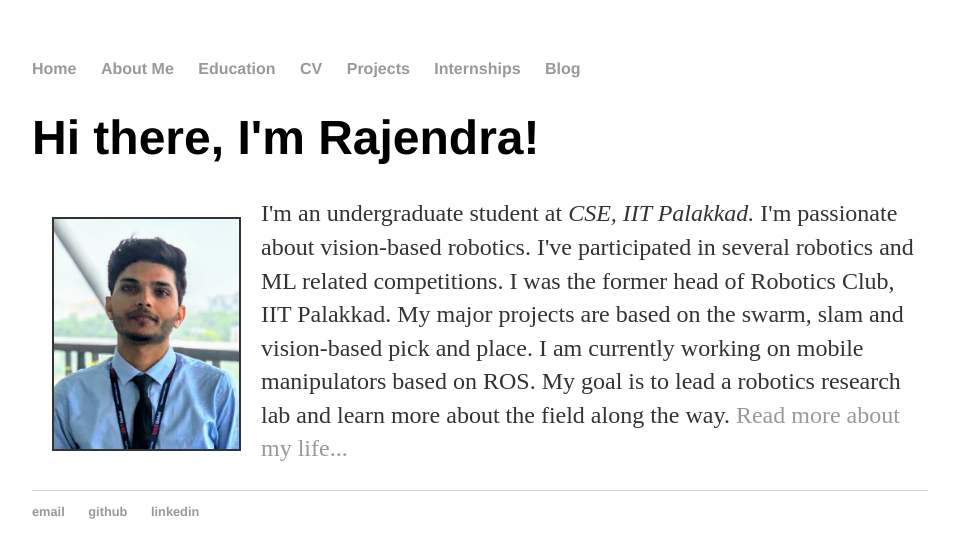
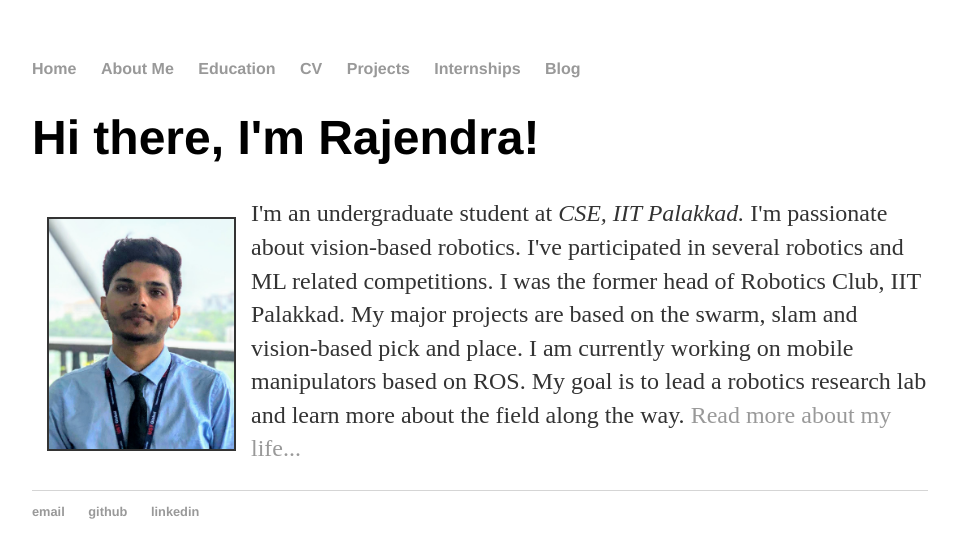
Before and after one commit to iamrajee/iamrajee.github.io, a Jekyll site: the page built from index.html, in a window 1280 px wide. Shown: the top 558 px of the page, without its empty margins (160-1117 px from the left). Built offline with Jekyll 4.4.1, drawn with Linux system fonts in a browser that asks for light colours.

Commit message:
Update index.html

```diff
--- a/index.html
+++ b/index.html
@@ -4,5 +4,5 @@
 ---
 <div class="blurb">
 	<h1>Hi there, I'm Rajendra!</h1>
-	<p><img src="images/rajendra_passport_photo.jpg" height="230" width="185" align="left" border="2" HSPACE="20" VSPACE="20" />I'm an undergraduate student at <em>CSE, IIT Palakkad.</em> I'm passionate about vision-based robotics. I've participated in several robotics and ML related competitions. I was the former head of Robotics Club, IIT Palakkad. My major projects are based on the swarm, slam and vision-based pick and place. I am currently working on mobile manipulators based on ROS. My goal is to lead a robotics research lab and learn more about the field along the way. <a href="/about">Read more about my life...</a></p>
+	<p><img src="images/rajendra_passport_photo.jpg" height="230" width="185" align="left" border="2" HSPACE="15" VSPACE="20" />I'm an undergraduate student at <em>CSE, IIT Palakkad.</em> I'm passionate about vision-based robotics. I've participated in several robotics and ML related competitions. I was the former head of Robotics Club, IIT Palakkad. My major projects are based on the swarm, slam and vision-based pick and place. I am currently working on mobile manipulators based on ROS. My goal is to lead a robotics research lab and learn more about the field along the way. <a href="/about">Read more about my life...</a></p>
 </div><!-- /.blurb -->
```
